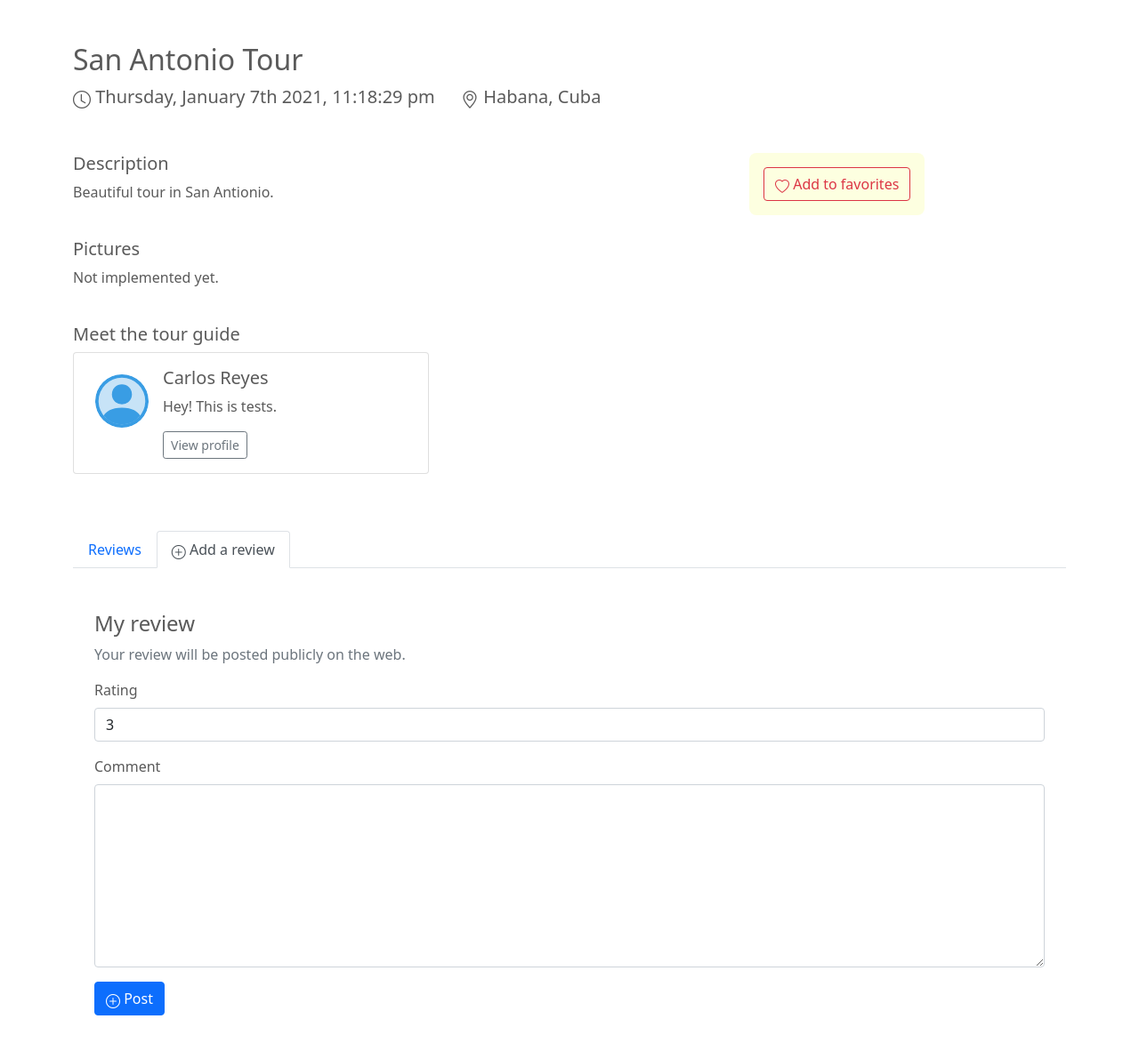
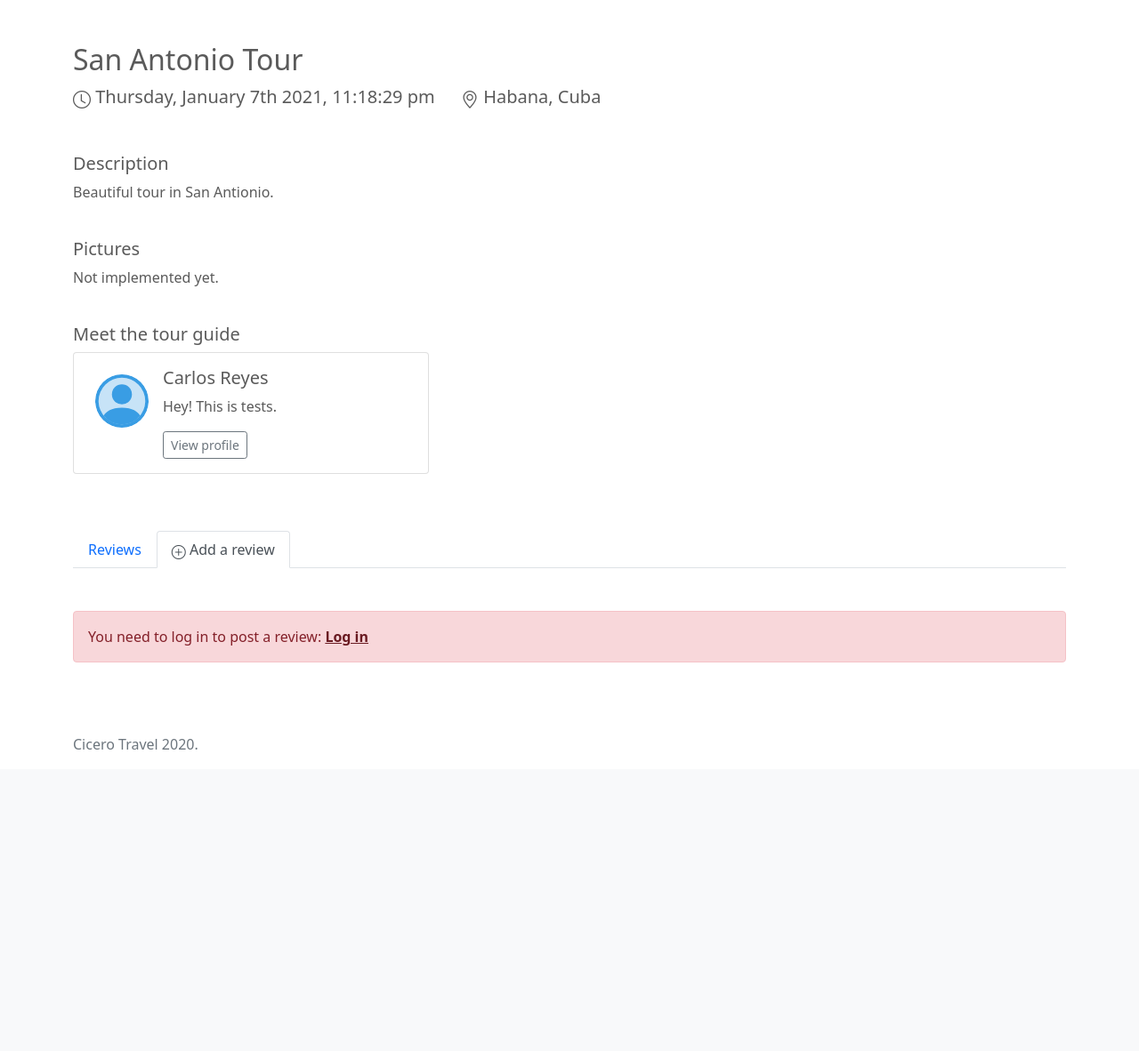
Before and after one commit to dagarciahen/lol, a Flask app: page /tours/1 in a window 1280 px wide, after a click on "Add a review". Shown: the part 56-1238 px from the top of the page at 89% size. After the commit the page ends 899 px from the top, so only its background shows below. Run offline with Flask 2, Linux system fonts and the light colour scheme; data comes from the database, SQL or seed files in the repository; some libraries are stand-ins or nearby versions; some web fonts are replaced.

Commit message:
Areglar plantillas para que muestren campos solo a usarios registrados

```diff
--- a/templates/pages/tours/show.html
+++ b/templates/pages/tours/show.html
@@ -68,6 +68,7 @@
                     {% set ns.show_unfavorite = True %}
                 {% endif %}
             {% endfor %}
+            {% if current_user.is_authenticated %}
             {% if ns.show_unfavorite %}
                 <form class="favorite-btn-container p-3" method="post" action="{{ url_for('tours.unfavorite', tour_id=tour.tour_id) }}">
                     <button type="submit" class="btn btn-danger"><i class="bi bi-heart-fill"></i> Added to favorites</button>
@@ -76,6 +77,7 @@
                 <form class="favorite-btn-container p-3" method="post" action="{{ url_for('tours.favorite', tour_id=tour.tour_id) }}">
                     <button type="submit" class="btn btn-outline-danger"><i class="bi bi-heart"></i> Add to favorites</button>
                 </form>
+            {% endif %}
             {% endif %}
         </div>
     </div>
@@ -120,7 +122,13 @@
                   </div>
               </div>
               <div class="tab-pane fade" id="add-review" role="tabpanel" aria-labelledby="add-review-tab">
-                {% include 'sections/tours-add-review.html' %}
+                  {% if current_user.is_authenticated %}
+                    {% include 'sections/tours-add-review.html' %}
+                  {% else %}
+                  <div class="alert alert-danger mt-5" role="alert">
+                        You need to log in to post a review: <a href="{{ url_for('auth.login', next=url_for('tours.show', tour_id=tour.tour_id) ) }}" class="alert-link">Log in</a>
+                  </div>
+                  {% endif %}
               </div>
             </div>
         </div>
```
